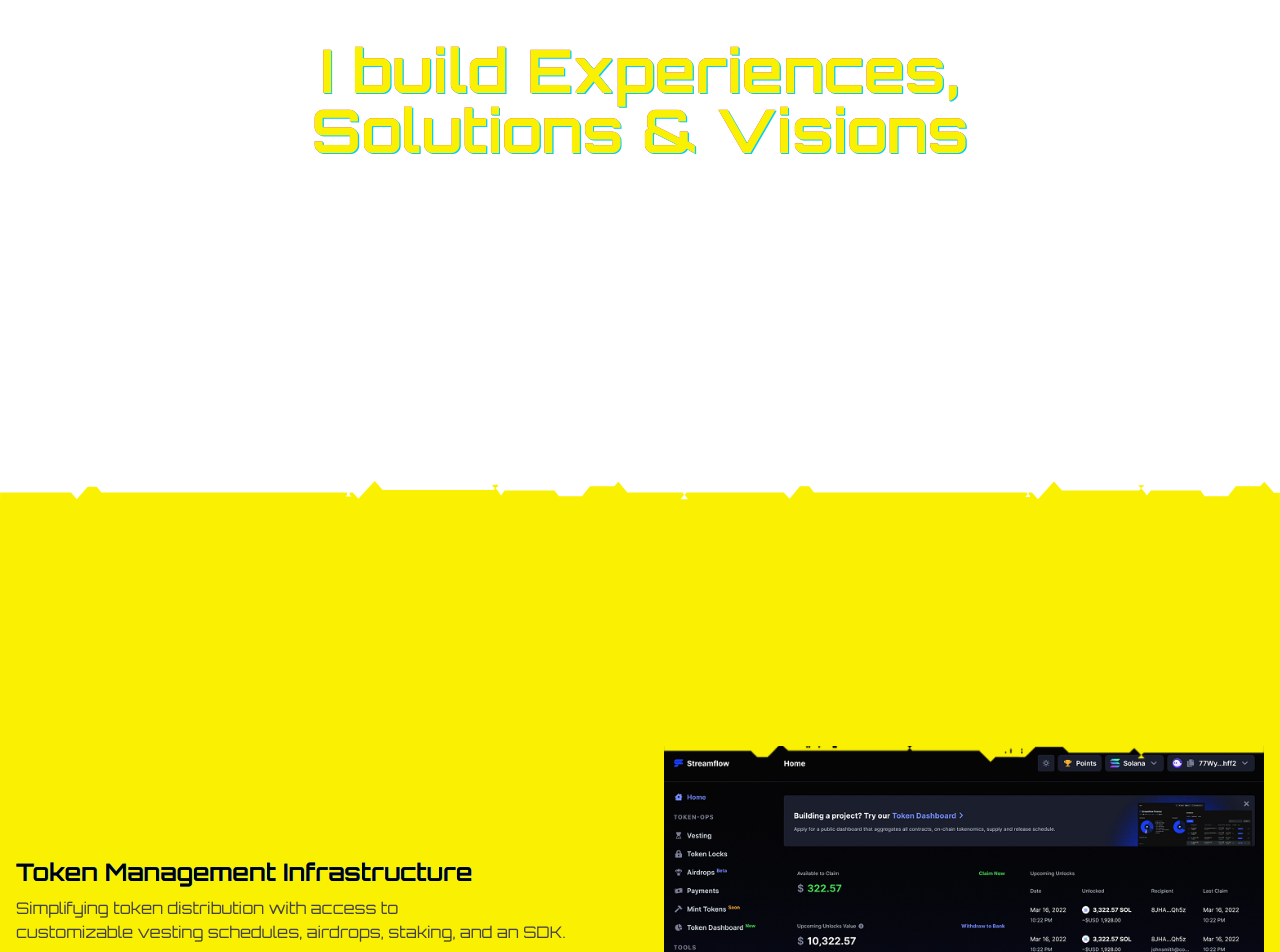
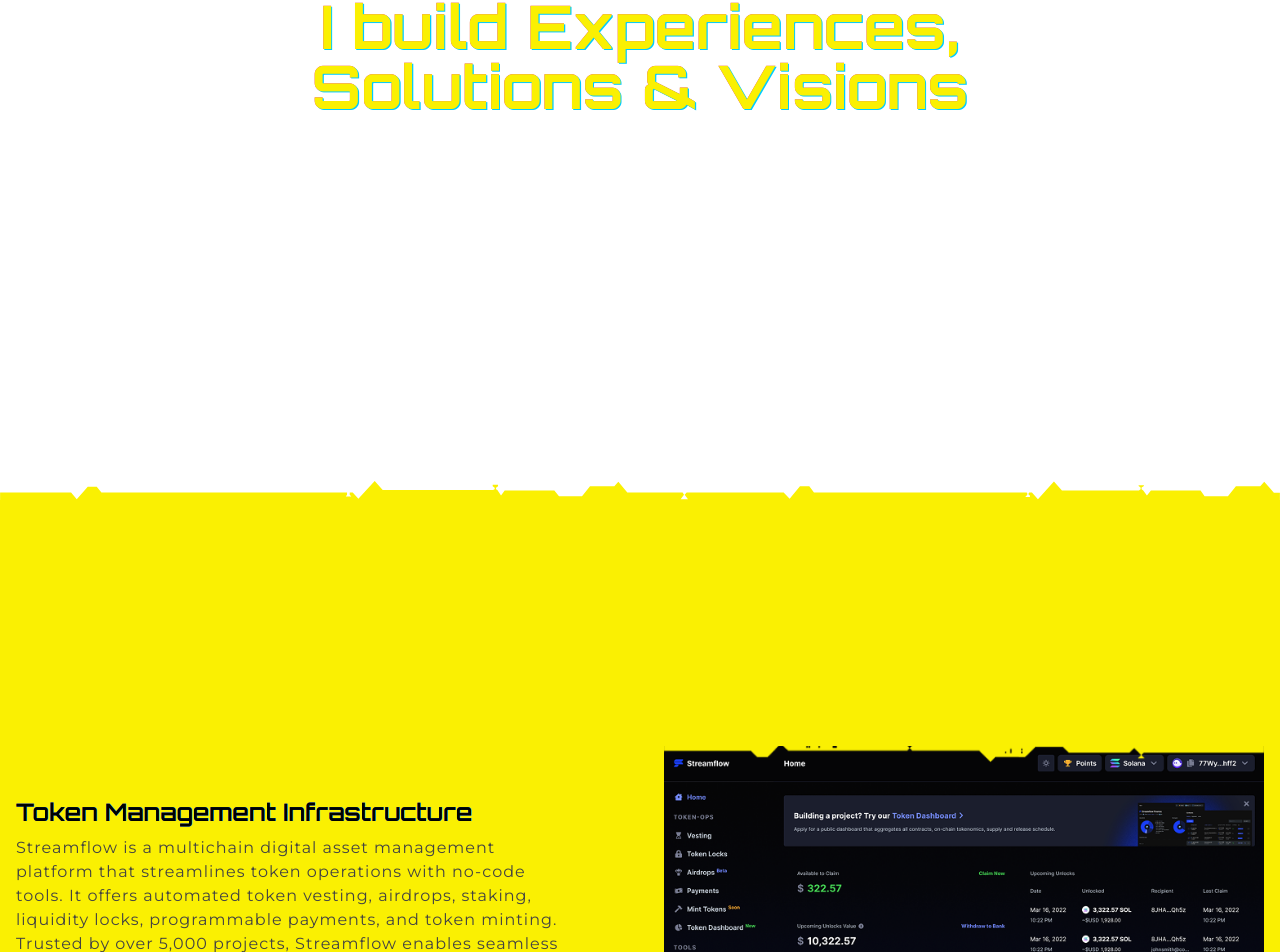
Before and after one commit to DjordjevicN/portfolio, a React (Vite) app: page / in a window 1280 px wide. Shown: the part 1100-2052 px from the top of the page. Built offline with nearby package versions, Linux system fonts and the light colour scheme.

Commit message:
font update

```diff
--- a/index.html
+++ b/index.html
@@ -2,7 +2,7 @@
 <html lang="en">
   <head>
     <style>
-      @import url("https://fonts.googleapis.com/css2?family=Cutive+Mono&family=Open+Sans:ital,wght@0,300..800;1,300..800&family=Orbitron:wght@400..900&family=Poiret+One&display=swap");
+      @import url("https://fonts.googleapis.com/css2?family=Montserrat:ital,wght@0,100..900;1,100..900&family=Orbitron:wght@400..900&display=swap");
     </style>
     <meta charset="UTF-8" />
     <link rel="icon" type="image/svg+xml" href="/faviconCyb.png" />
--- /dev/null
+++ b/src/components/Button.tsx
@@ -0,0 +1,11 @@
+import React from "react";
+
+const Button = () => {
+  return (
+    <button className="cybr-btn">
+      <span>Button</span>
+    </button>
+  );
+};
+
+export default Button;
--- a/src/components/Footer.tsx
+++ b/src/components/Footer.tsx
@@ -9,7 +9,7 @@
         </div>
         <div className="flex-col sm:flex-row sm:flex  gap-16">
           <div className="flex flex-col gap-3">
-            <h1 className="mb-8">Main</h1>
+            <h1 className="mb-8">Links</h1>
             <a
               target="_blank"
               href="https://www.linkedin.com/in/nikola-djordjevic-503066193/"
@@ -26,11 +26,11 @@
               Resume
             </a>
           </div>
-          <div className="flex flex-col gap-3 mt-20 sm:mt-0">
+          {/* <div className="flex flex-col gap-3 mt-20 sm:mt-0">
             <h1 className="mb-8">Content</h1>
             <a href="#about">About</a>
             <a href="/">Home</a>
-          </div>
+          </div> */}
         </div>
       </div>
     </div>
--- a/src/components/Hero.tsx
+++ b/src/components/Hero.tsx
@@ -6,16 +6,24 @@
 const Hero = () => {
   return (
     <div className="relative h-screen w-full flex justify-center items-center">
-      <Navigation />
+      {/* <Navigation /> */}
       <div className="absolute top-10 left-10 z-50 ">
         <Logo />
       </div>
       <video className="bgVid" autoPlay loop muted>
         <source src={video} type="video/mp4" />
       </video>
-      <h1 className="text-2xl md:text-4xl xl:text-6xl font-bold text-center text-[#FAF002] glitchSlower">
-        I build Experiences, <br /> Solutions & Visions
-      </h1>
+      <div className="flex flex-col items-center justify-center text-white z-10">
+        <h1 className="text-2xl md:text-4xl xl:text-6xl font-bold text-center text-[#FAF002] glitchSlower">
+          I build Experiences, <br /> Solutions & Visions
+        </h1>
+        <p className="mt-4 max-w-[700px] textFont">
+          I’m a self-taught developer with a passion for problem-solving. I
+          often use code as a tool to tackle challenges and build solutions that
+          make life easier. I focus on creating efficient, scalable, and
+          user-friendly applications.
+        </p>
+      </div>
       <img className="absolute bottom-0 w-full" src={edge} alt="" />
     </div>
   );
--- a/src/components/projects/Landline.tsx
+++ b/src/components/projects/Landline.tsx
@@ -20,8 +20,12 @@
           >
             Landline
           </a>
-          <p className="text-[#434343] mt-2">
-            The best connection to your flight at an incredible price.
+          <p className="text-[#434343] mt-2 max-w-[550px] textFont">
+            Landline is a transportation platform that provides seamless airport
+            transfers with its own fleet of vehicles. Users can easily book
+            transport from their home to the airport, while the company
+            efficiently manages drivers, tracks vehicle locations in real-time,
+            and organizes shifts for optimal operations.
           </p>
         </div>
         <div>
--- a/src/components/projects/SoftMetrix.tsx
+++ b/src/components/projects/SoftMetrix.tsx
@@ -16,7 +16,7 @@
           >
             E-commerce Organo
           </a>
-          <p className="text-[#02A3DC] mt-2">
+          <p className="text-[#02A3DC] mt-2 textFont">
             Developed Organo, a coffee e-commerce platform <br />
             optimized for seamless shopping, performance, <br />
             and user experience.
--- a/src/components/projects/Streamflow.tsx
+++ b/src/components/projects/Streamflow.tsx
@@ -25,9 +25,13 @@
           >
             Token Management Infrastructure
           </a>
-          <p className="text-[#434343] mt-2">
-            Simplifying token distribution with access to <br />
-            customizable vesting schedules, airdrops, staking, and an SDK.{" "}
+          <p className="text-[#434343] mt-2 max-w-[550px] textFont">
+            Streamflow is a multichain digital asset management platform that
+            streamlines token operations with no-code tools. It offers automated
+            token vesting, airdrops, staking, liquidity locks, programmable
+            payments, and token minting. Trusted by over 5,000 projects,
+            Streamflow enables seamless fund distribution, payroll automation,
+            and ecosystem incentives across Solana, Aptos, and Sui.
           </p>
         </div>
         <div>
--- a/src/components/projects/StreamflowAnimation.ts
+++ b/src/components/projects/StreamflowAnimation.ts
@@ -1,40 +1,61 @@
-import gsap from "gsap";
+import { gsap } from "gsap";
 export const onHover = () => {
-  gsap.fromTo(
+  gsap
+    .timeline()
+    .fromTo(
       ".btc",
       { y: 0, opacity: 0 },
       { y: -120, x: 20, duration: 0.2, opacity: 1, ease: "power2.inOut" }
-  );
-  gsap.fromTo(
+    )
+    .to(".btc", { y: -160, x: 20, duration: 0.2, opacity: 0, delay: 0.5 });
+  gsap
+    .timeline()
+    .fromTo(
       ".bsc",
       { y: 0, opacity: 0 },
       { y: -70, x: 140, duration: 0.3, opacity: 1, ease: "power2.inOut" }
-  );
-  gsap.fromTo(
+    )
+    .to(".bsc", { y: -150, x: 140, duration: 0.2, opacity: 0, delay: 0.5 });
+  gsap
+    .timeline()
+    .fromTo(
       ".eth",
       { y: 0, opacity: 0 },
       { y: -130, x: 240, duration: 0.4, opacity: 1, ease: "power2.inOut" }
-  );
-  gsap.fromTo(
+    )
+    .to(".eth", { y: -140, x: 240, duration: 0.2, opacity: 0, delay: 0.5 });
+  gsap
+    .timeline()
+    .fromTo(
       ".sol",
       { y: 0, opacity: 0 },
       { y: -170, x: 440, duration: 0.5, opacity: 1, ease: "power2.inOut" }
-  );
-  gsap.fromTo(
+    )
+    .to(".sol", { y: -150, x: 440, duration: 0.2, opacity: 0, delay: 0.5 });
+  gsap
+    .timeline()
+    .fromTo(
       ".trx",
       { y: 0, opacity: 0 },
       { y: -120, x: 340, duration: 0.6, opacity: 1, ease: "power2.inOut" }
-  );
-  gsap.fromTo(
+    )
+    .to(".trx", { y: -160, x: 340, duration: 0.2, opacity: 0, delay: 0.5 });
+  gsap
+    .timeline()
+    .fromTo(
       ".usdc",
       { y: 0, opacity: 0 },
       { y: -210, x: 140, duration: 0.7, opacity: 1, ease: "power2.inOut" }
-  );
-  gsap.fromTo(
+    )
+    .to(".usdc", { y: -150, x: 140, duration: 0.2, opacity: 0, delay: 0.5 });
+  gsap
+    .timeline()
+    .fromTo(
       ".usdt",
       { y: 0, opacity: 0 },
       { y: -170, x: 300, duration: 0.8, opacity: 1, ease: "power2.inOut" }
-  );
+    )
+    .to(".usdt", { y: -160, x: 300, duration: 0.2, opacity: 0, delay: 0.5 });
 };
 export const hideAnimation = () => {
   gsap.to(".btc", { opacity: 0, y: 120, x: 300, duration: 0.2 });
--- a/src/index.css
+++ b/src/index.css
@@ -4,6 +4,12 @@
   font-family: "Orbitron", serif;
   font-weight: 400;
   font-style: normal;
+}
+.textFont {
+  font-family: "Montserrat", sans-serif;
+  font-weight: 400;
+  font-style: normal;
+  letter-spacing: 1px;
 }
 .glitch {
   animation: glitchIntro 1s infinite;
@@ -86,3 +92,4 @@
   background: #1b1b1b;
   opacity: 0.8;
 }
+/*  */
--- a/src/pages/AboutPage.tsx
+++ b/src/pages/AboutPage.tsx
@@ -1,30 +1,40 @@
+import Footer from "../components/Footer";
+import Logo from "../components/Logo";
 import Navigation from "../components/Navigation";
 const image =
   "https://plus.unsplash.com/premium_photo-1720188548716-9de4d2911fff?q=80&w=2864&auto=format&fit=crop&ixlib=rb-4.0.3&ixid=M3wxMjA3fDB8MHxwaG90by1wYWdlfHx8fGVufDB8fHx8fA%3D%3D";
+
 const AboutPage = () => {
   return (
-    <div className="bg-black text-white">
-      <Navigation />
-      <div>
-        <h1>
-          I’m passionate about crafting beautiful <br />
-          products that are intuitive and performant.
-        </h1>
-        <h1 className="max-w-[800px] mx-auto">
-          I’m Nikola Djordjević, a front-end developer with a strong focus on
-          building scalable, high-performance applications. With 5+ years of
-          experience in the industry, I’ve worked on a range of projects, from
-          financial applications and crypto platforms to e-commerce and
-          productivity tools. Before transitioning into tech, I spent 15 years
-          as a professional chef, which instilled in me a deep appreciation for
-          precision, creativity, and problem-solving—skills that now drive my
-          approach to development.
-        </h1>
-        <div className="max-w-[1200px] mx-auto">
-          <img className="w-full max-w-[300px]" src={image} alt="" />
-          <p></p>
+    <div className="bg-black text-white pb-80 relative z-1">
+      <div className="flex justify-center">
+        <Navigation />
+        <div className="absolute top-10 left-10 z-50 ">
+          <Logo />
         </div>
       </div>
+      <div>
+        <div className="h-[90vh] flex items-center justify-center max-w-[900px] text-2xl mx-auto">
+          <h1>
+            I’m a self-taught developer with a passion for problem-solving. I
+            often use code as a tool to tackle challenges and build solutions
+            that make life easier. I focus on creating efficient, scalable, and
+            user-friendly applications.
+          </h1>
+        </div>
+
+        <div className="max-w-[1200px] mt-80 mx-auto flex justify-between items-center">
+          <div className=" max-w-[500px]">
+            <p className="mt-4">
+              Currently, I work with TypeScript, React and its eco system,
+              Tailwind, and other modern technologies to build powerful
+              front-end applications.
+            </p>
+          </div>
+          <img className="w-full max-w-[300px]" src={image} alt="" />
+        </div>
+      </div>
+      <Footer />
     </div>
   );
 };
```
Lines whose indentation alone changed are shown as unchanged.
